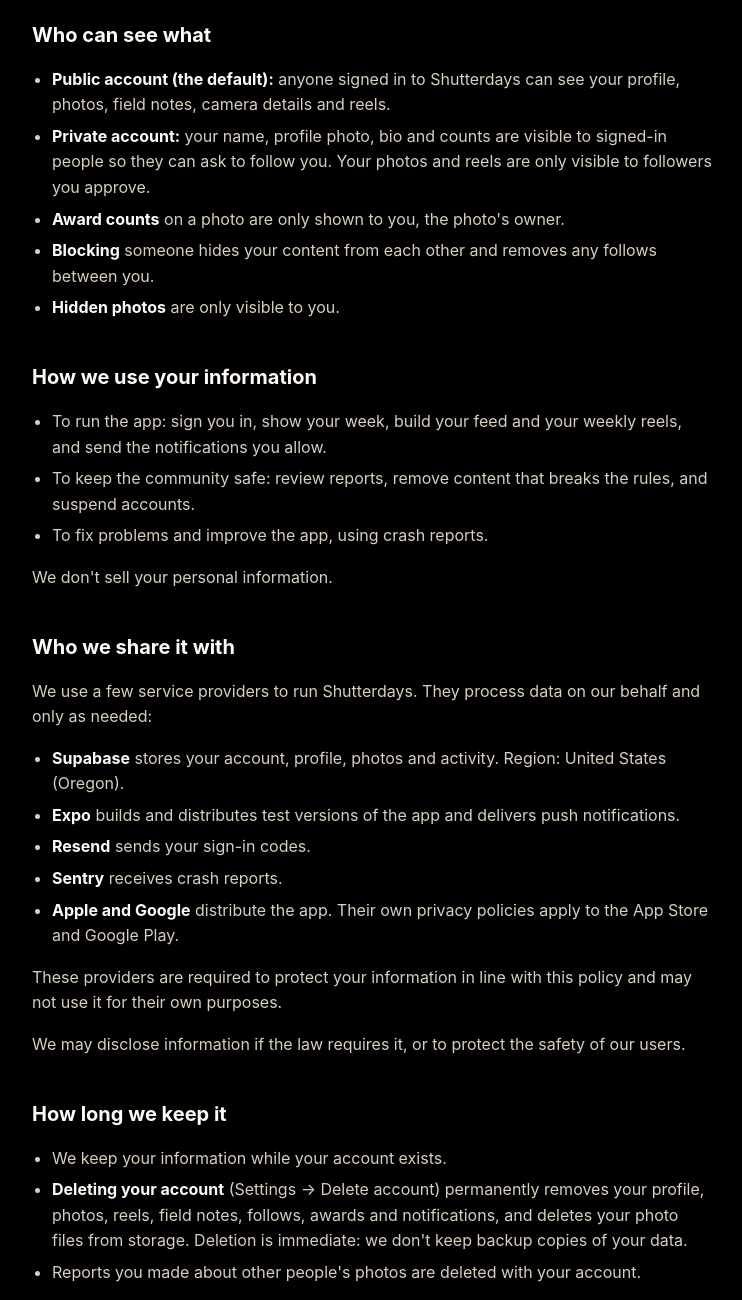
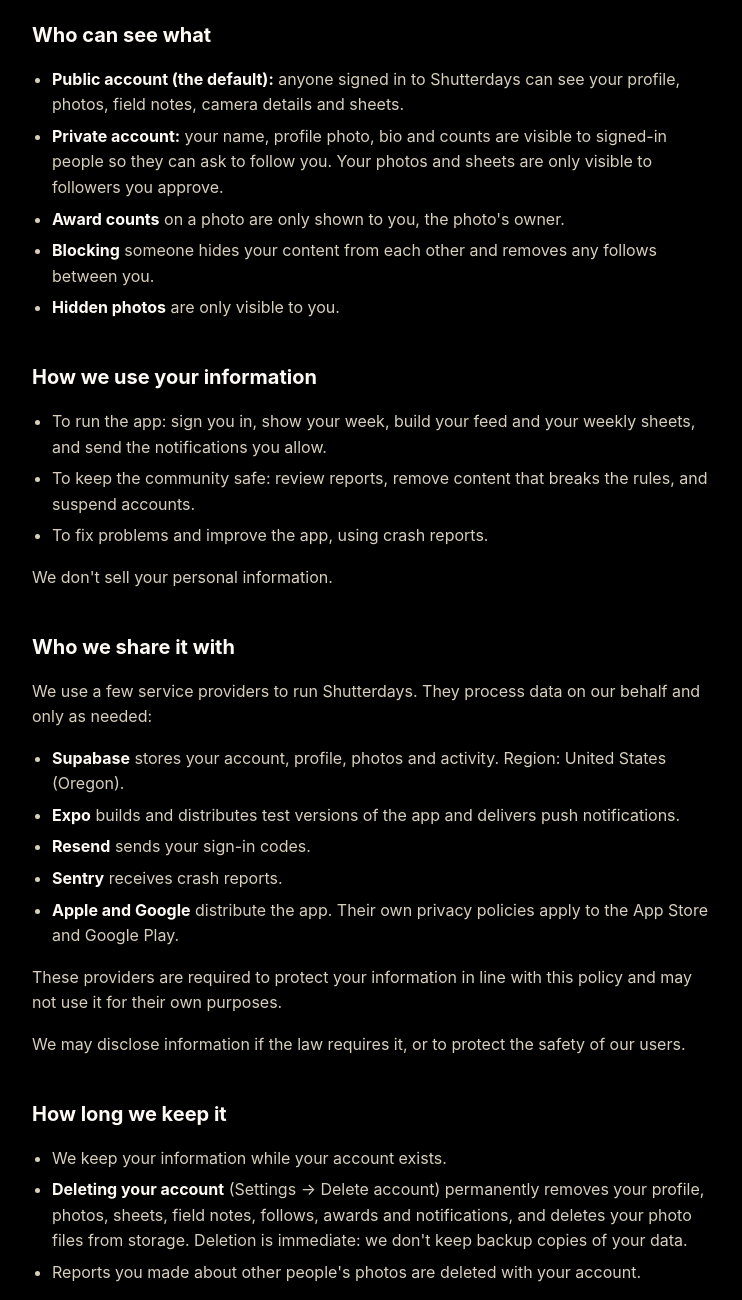
Before and after one commit to JoseLuishh7/shutterdays-site, a plain HTML site: page privacy/index.html in a window 1280 px wide. Shown: the part 1220-2520 px from the top of the page, without its empty margins (268-1010 px from the left). Drawn offline with Linux system fonts and the light colour scheme.

Commit message:
Reels are now sheets

```diff
--- a/privacy/index.html
+++ b/privacy/index.html
@@ -46,15 +46,15 @@
 <p>We don&#x27;t use advertising, ad trackers or analytics that follow you across other apps.</p>
 <h2>Who can see what</h2>
 <ul>
-<li><strong>Public account (the default):</strong> anyone signed in to Shutterdays can see your profile, photos, field notes, camera details and reels.</li>
-<li><strong>Private account:</strong> your name, profile photo, bio and counts are visible to signed-in people so they can ask to follow you. Your photos and reels are only visible to followers you approve.</li>
+<li><strong>Public account (the default):</strong> anyone signed in to Shutterdays can see your profile, photos, field notes, camera details and sheets.</li>
+<li><strong>Private account:</strong> your name, profile photo, bio and counts are visible to signed-in people so they can ask to follow you. Your photos and sheets are only visible to followers you approve.</li>
 <li><strong>Award counts</strong> on a photo are only shown to you, the photo&#x27;s owner.</li>
 <li><strong>Blocking</strong> someone hides your content from each other and removes any follows between you.</li>
 <li><strong>Hidden photos</strong> are only visible to you.</li>
 </ul>
 <h2>How we use your information</h2>
 <ul>
-<li>To run the app: sign you in, show your week, build your feed and your weekly reels, and send the notifications you allow.</li>
+<li>To run the app: sign you in, show your week, build your feed and your weekly sheets, and send the notifications you allow.</li>
 <li>To keep the community safe: review reports, remove content that breaks the rules, and suspend accounts.</li>
 <li>To fix problems and improve the app, using crash reports.</li>
 </ul>
@@ -73,7 +73,7 @@
 <h2>How long we keep it</h2>
 <ul>
 <li>We keep your information while your account exists.</li>
-<li><strong>Deleting your account</strong> (Settings → Delete account) permanently removes your profile, photos, reels, field notes, follows, awards and notifications, and deletes your photo files from storage. Deletion is immediate: we don&#x27;t keep backup copies of your data.</li>
+<li><strong>Deleting your account</strong> (Settings → Delete account) permanently removes your profile, photos, sheets, field notes, follows, awards and notifications, and deletes your photo files from storage. Deletion is immediate: we don&#x27;t keep backup copies of your data.</li>
 <li>Reports you made about other people&#x27;s photos are deleted with your account.</li>
 </ul>
 <h2>Your choices and rights</h2>
```
Also changed, not shown: index.html (+6 -6 lines), 2 other files.
